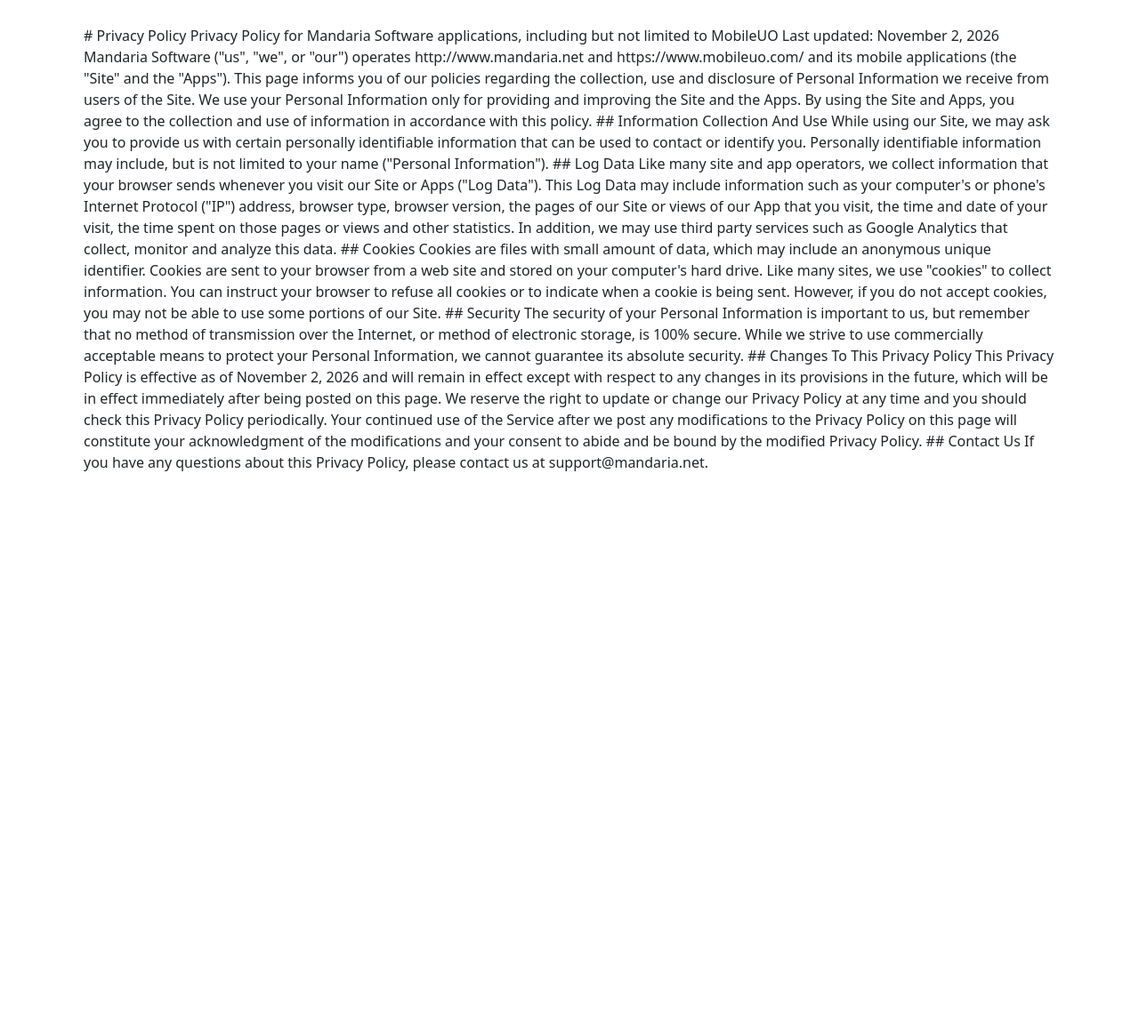
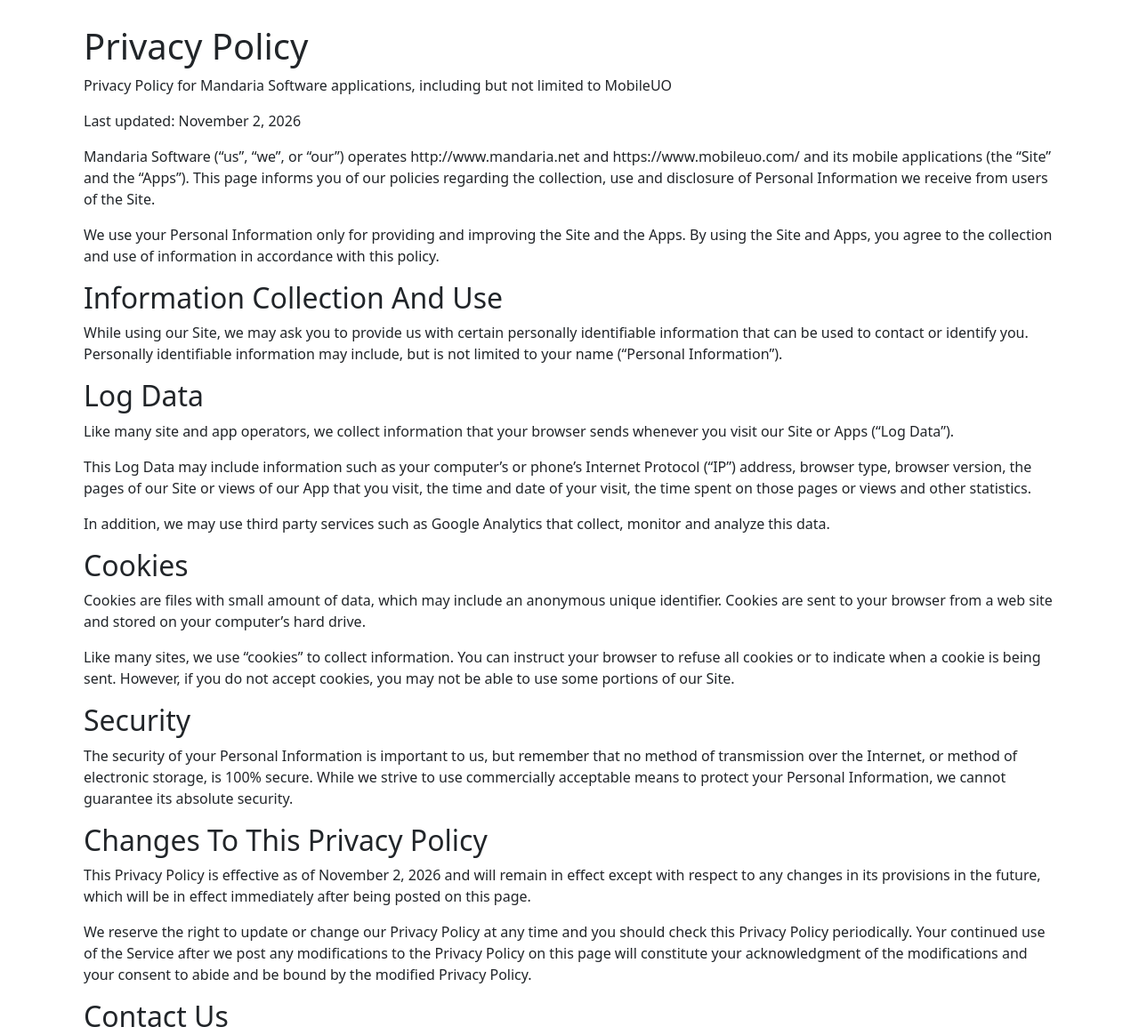
Before and after one commit to MobileUO/Website, a Jekyll site: the page built from PrivacyPolicy.md, in a window 1280 px wide and 1400 px high, scrolled down 525 px. Shown: the part 236-1400 px from the top of the window at 89% size. Built offline with Jekyll 4.4.1, drawn with Linux system fonts in a browser that asks for light colours; nearby versions of some CDN libraries; before the commit the page ends 1317 px from its top, so only the background shows below that; some of the changed text lies outside the part shown.

Commit message:
added markdown flag

```diff
--- a/PrivacyPolicy.md
+++ b/PrivacyPolicy.md
@@ -3,7 +3,7 @@ layout: default
 title: MobileUO - Ultima Online on your phone and tablet
 ---
 
-<div class="container px-4">
+<div class="container px-4" markdown="1">
 
 # Privacy Policy
 
```
